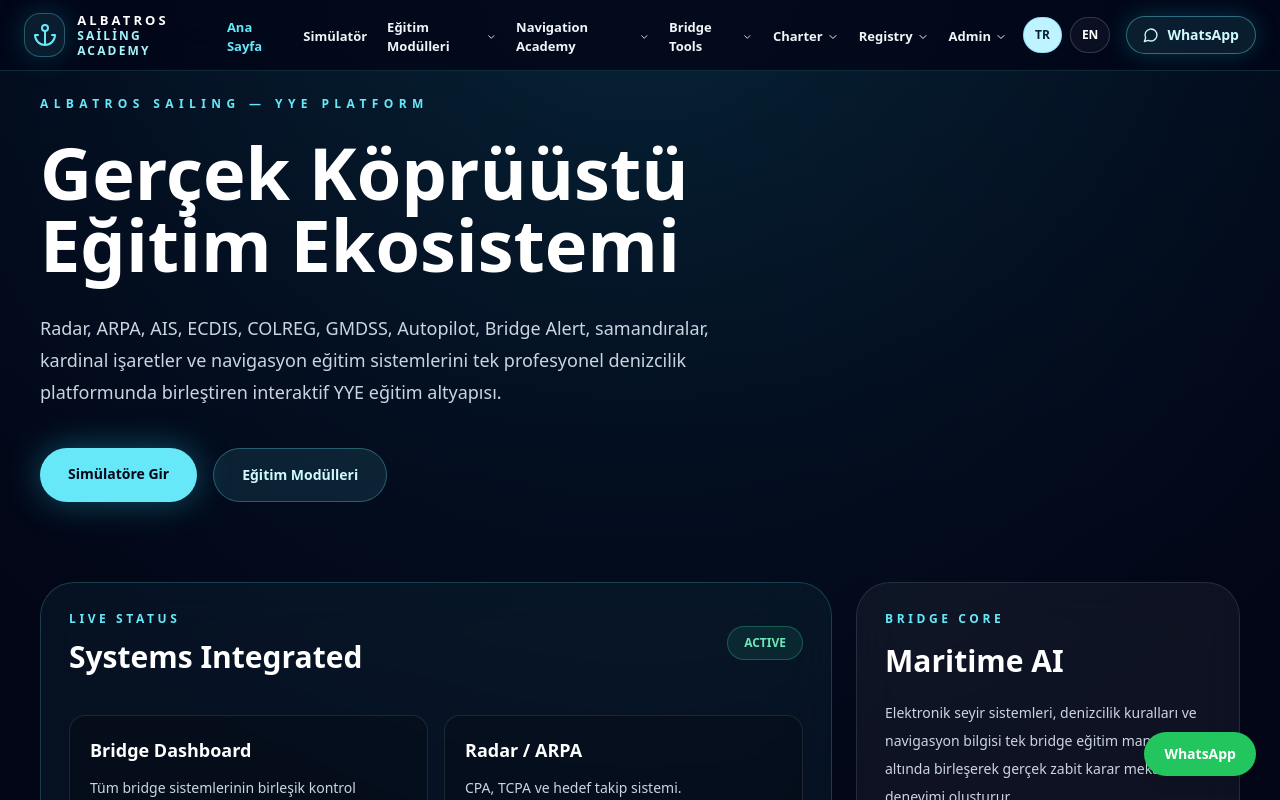
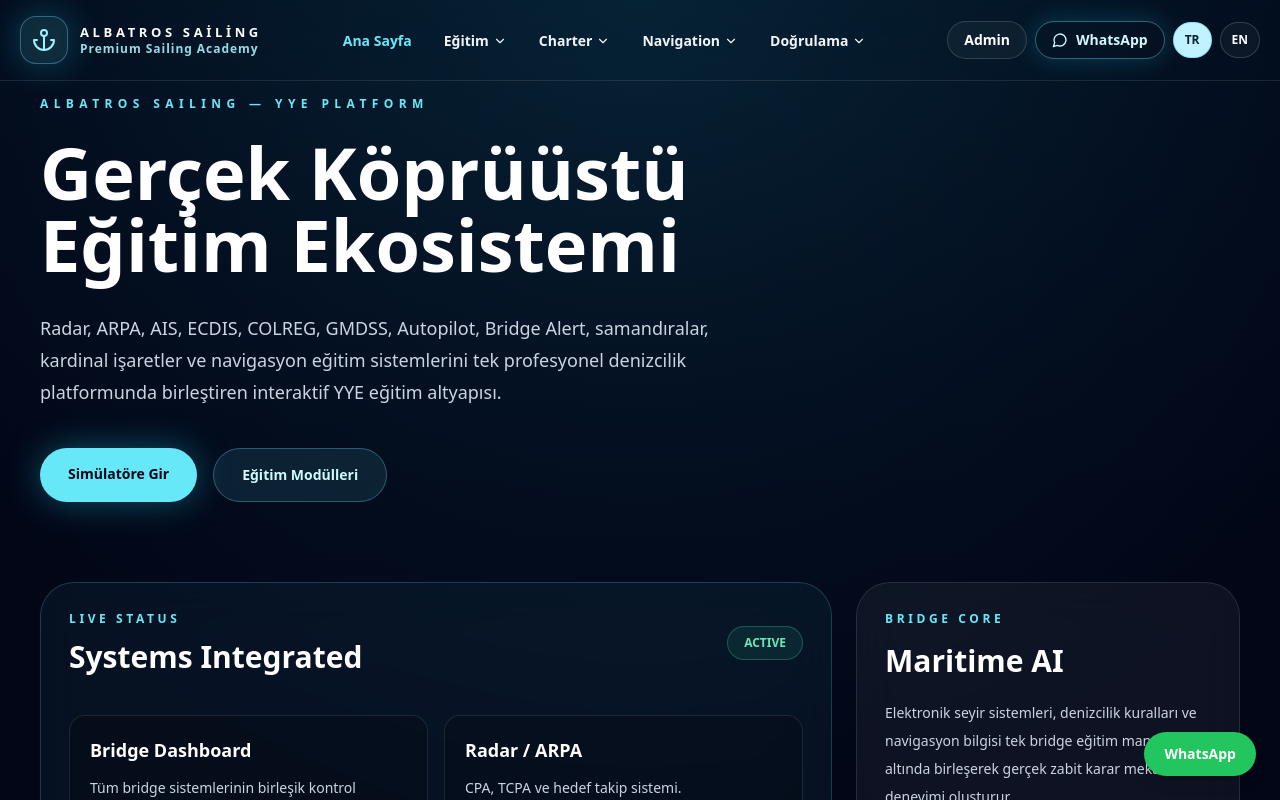
Before and after one commit to erdincpulat-del/albatros-ultimate, a Next.js app: page / in a window 1280 px wide. Shown: the top 800 px of the page. Built offline with nearby package versions, Linux system fonts and the light colour scheme.

Commit message:
Refine premium header navigation

```diff
--- a/components/layout/SiteHeader.tsx
+++ b/components/layout/SiteHeader.tsx
@@ -14,14 +14,12 @@
 type MenuItem = {
   label: string;
   href: string;
-  desc?: string;
-  external?: boolean;
 };
 
 type NavGroup = {
   key: string;
   label: string;
-  href?: string;
+  href: string;
   items?: MenuItem[];
 };
 
@@ -33,7 +31,7 @@
   const [mobileOpen, setMobileOpen] = useState(false);
 
   useEffect(() => {
-    const onScroll = () => setScrolled(window.scrollY > 40);
+    const onScroll = () => setScrolled(window.scrollY > 36);
     onScroll();
     window.addEventListener("scroll", onScroll);
     return () => window.removeEventListener("scroll", onScroll);
@@ -44,63 +42,26 @@
     setMobileOpen(false);
   }, [pathname]);
 
-  const navGroups = useMemo<NavGroup[]>(() => {
-    const tr = locale === "tr";
+  const tr = locale === "tr";
 
-    return [
+  const navGroups = useMemo<NavGroup[]>(
+    () => [
       {
         key: "home",
         label: tr ? "Ana Sayfa" : "Home",
         href: "/",
       },
       {
-        key: "simulator",
-        label: tr ? "Simülatör" : "Simulator",
-        href: "/simulator",
-      },
-      {
         key: "education",
-        label: tr ? "Eğitim Modülleri" : "Education",
+        label: tr ? "Eğitim" : "Education",
         href: "/guide",
         items: [
-          { label: "Training Flow", href: "/guide" },
+          { label: tr ? "Eğitim Modülleri" : "Training Modules", href: "/guide" },
           { label: "COLREG", href: "/guide/colreg" },
           { label: "Buoyage", href: "/guide/buoyage" },
-          { label: "Cardinals", href: "/guide/cardinals" },
-          { label: "Night Lights", href: "/guide/night-lights" },
-          { label: "Sound Signals", href: "/guide/sound-signals" },
-          { label: "Weather", href: "/guide/weather" },
-          { label: "Seamanship / Anchoring", href: "/guide/seamanship/anchoring" },
-        ],
-      },
-      {
-        key: "navigation",
-        label: "Navigation Academy",
-        href: "/guide/navigation",
-        items: [
-          { label: "Navigation Flow", href: "/guide/navigation" },
-          { label: "Chart Plotter", href: "/guide/navigation/chart-plotter" },
-          { label: "Chart Symbols", href: "/guide/navigation/chart-symbols" },
-          { label: "DR / EP / Fix", href: "/guide/navigation/dr-ep-fix" },
-          { label: "Formulas", href: "/guide/navigation/formulas" },
-          { label: "Passage Planning", href: "/guide/navigation/passage-planning" },
-          { label: "Radar", href: "/guide/navigation/radar" },
-          { label: "Tidal Stream", href: "/guide/navigation/tidal-stream" },
-          { label: "Wind & Current", href: "/guide/navigation/wind-current" },
-        ],
-      },
-      {
-        key: "bridge",
-        label: "Bridge Tools",
-        href: "/guide/bridge-dashboard",
-        items: [
-          { label: "Bridge Dashboard", href: "/guide/bridge-dashboard" },
-          { label: "AIS Engine", href: "/guide/ais-engine" },
-          { label: "Autopilot", href: "/guide/autopilot" },
-          { label: "Bridge Alerts", href: "/guide/bridge-alerts" },
-          { label: "ECDIS", href: "/guide/ecdis" },
-          { label: "GMDSS", href: "/guide/gmdss" },
-          { label: "COLREG Engine", href: "/guide/colreg-engine" },
+          { label: tr ? "Gece Fenerleri" : "Night Lights", href: "/guide/night-lights" },
+          { label: tr ? "Meteoroloji" : "Weather", href: "/guide/weather" },
+          { label: tr ? "Demirleme" : "Anchoring", href: "/guide/seamanship/anchoring" },
         ],
       },
       {
@@ -110,81 +71,84 @@
         items: [
           { label: tr ? "Charter Ana Sayfa" : "Charter Home", href: "/charter" },
           { label: tr ? "Rezervasyon" : "Reservation", href: "/reserve/charter" },
-          { label: tr ? "Charter Admin" : "Charter Admin", href: "/admin/charter/new" },
         ],
       },
       {
-        key: "registry",
-        label: "Registry",
-        href: "/registry",
+        key: "navigation",
+        label: "Navigation",
+        href: "/guide/navigation",
         items: [
-          { label: "Registry", href: "/registry" },
-          { label: "Verify", href: "/verify" },
-          { label: "Certificate Cards", href: "/admin/cards" },
+          { label: "Navigation Academy", href: "/guide/navigation" },
+          { label: "Chart Plotter", href: "/guide/navigation/chart-plotter" },
+          { label: "DR / EP / Fix", href: "/guide/navigation/dr-ep-fix" },
+          { label: "Passage Planning", href: "/guide/navigation/passage-planning" },
+          { label: "Radar", href: "/guide/navigation/radar" },
+          { label: "Bridge Tools", href: "/guide/navigation/formulas" },
         ],
       },
       {
-        key: "admin",
-        label: "Admin",
-        href: "/admin",
+        key: "verify",
+        label: tr ? "Doğrulama" : "Verify",
+        href: "/verify",
         items: [
-          { label: "Admin Center", href: "/admin" },
-          { label: "Certificates", href: "/admin/certificates" },
-          { label: "Create Certificate", href: "/admin/certificates/new" },
-          { label: "Cards", href: "/admin/cards" },
-          { label: "Logs", href: "/admin/logs" },
-          { label: "Inquiries", href: "/admin/inquiries" },
+          { label: tr ? "Sertifika Doğrula" : "Verify Certificate", href: "/verify" },
+          { label: "Registry", href: "/registry" },
+          { label: tr ? "Kart Sistemi" : "Card System", href: "/card" },
         ],
       },
-    ];
-  }, [locale]);
+    ],
+    [tr]
+  );
 
   return (
     <>
       <header
-        className={`fixed left-0 top-0 z-[1000] w-full border-b border-cyan-300/15 backdrop-blur-xl transition-all ${
-          scrolled ? "bg-[#020617]/95" : "bg-[#020617]/80"
+        className={`fixed left-0 top-0 z-[1000] w-full border-b backdrop-blur-2xl transition-all duration-300 ${
+          scrolled
+            ? "border-cyan-300/15 bg-[#020617]/95 shadow-[0_20px_70px_rgba(0,0,0,0.35)]"
+            : "border-white/10 bg-[#020617]/78"
         }`}
       >
-        <div className="mx-auto flex max-w-[1380px] items-center justify-between gap-4 px-4 py-3 md:px-6">
+        <div className="mx-auto flex max-w-[1320px] items-center justify-between gap-5 px-5 py-4">
           <Link href="/" className="group flex items-center gap-3 no-underline">
-            <div className="flex h-11 w-11 items-center justify-center rounded-2xl border border-cyan-300/30 bg-cyan-300/10 shadow-[0_0_30px_rgba(34,211,238,0.22)]">
-              <Anchor className="h-6 w-6 text-cyan-300" />
+            <div className="relative flex h-12 w-12 items-center justify-center rounded-2xl border border-cyan-300/35 bg-cyan-300/10 shadow-[0_0_34px_rgba(34,211,238,0.22)]">
+              <Anchor className="h-6 w-6 text-cyan-200" />
+              <div className="absolute inset-0 rounded-2xl bg-cyan-300/10 blur-xl" />
             </div>
 
             <div className="leading-tight">
-              <div className="text-[13px] font-black uppercase tracking-[0.24em] text-white">
-                Albatros
+              <div className="text-[13px] font-black uppercase tracking-[0.28em] text-white">
+                Albatros Sailing
               </div>
-              <div className="text-[12px] font-black uppercase tracking-[0.18em] text-cyan-200">
-                Sailing Academy
+              <div className="text-[12px] font-semibold tracking-[0.08em] text-cyan-200/90">
+                Premium Sailing Academy
               </div>
             </div>
           </Link>
 
-          <nav className="hidden items-center gap-5 xl:flex">
+          <nav className="hidden items-center gap-8 xl:flex">
             {navGroups.map((group) => {
               const active = isActive(pathname, group);
 
               return (
                 <div
                   key={group.key}
-                  className="relative pb-4 -mb-4"
+                  className="relative -mb-4 pb-4"
                   onMouseEnter={() => setOpenMenu(group.key)}
                   onMouseLeave={() => setOpenMenu(null)}
                 >
                   <Link
-                    href={group.href || "#"}
-                    className={`inline-flex items-center gap-1 text-[13px] font-black no-underline transition ${
+                    href={group.href}
+                    className={`inline-flex items-center gap-1 text-sm font-black no-underline transition ${
                       active ? "text-cyan-300" : "text-slate-100 hover:text-cyan-200"
                     }`}
                   >
                     {group.label}
-                    {group.items?.length ? <ChevronDown className="h-3 w-3" /> : null}
+                    {group.items?.length ? <ChevronDown className="h-3.5 w-3.5" /> : null}
                   </Link>
 
                   {group.items?.length && openMenu === group.key ? (
-                    <div className="absolute left-0 top-full w-[310px] rounded-3xl border border-white/10 bg-slate-950/95 p-3 shadow-[0_30px_80px_rgba(0,0,0,0.55)] backdrop-blur-xl">
+                    <div className="absolute left-1/2 top-full w-[300px] -translate-x-1/2 rounded-[1.5rem] border border-white/10 bg-slate-950/95 p-3 shadow-[0_30px_80px_rgba(0,0,0,0.55)] backdrop-blur-xl">
                       {group.items.map((item) => (
                         <Link
                           key={item.href + item.label}
@@ -202,26 +166,33 @@
           </nav>
 
           <div className="hidden items-center gap-2 xl:flex">
+            <Link
+              href="/admin"
+              className="rounded-full border border-white/15 bg-white/[0.04] px-4 py-2 text-sm font-black text-white no-underline transition hover:border-cyan-300/40 hover:bg-cyan-300/10 hover:text-cyan-100"
+            >
+              Admin
+            </Link>
+
+            <a
+              href={waLink(
+                tr
+                  ? "Merhaba, Albatros Sailing hakkında bilgi almak istiyorum."
+                  : "Hello, I would like information about Albatros Sailing."
+              )}
+              target="_blank"
+              rel="noreferrer"
+              className="inline-flex items-center gap-2 rounded-full border border-cyan-300/40 bg-cyan-300/12 px-4 py-2 text-sm font-black text-cyan-100 no-underline shadow-[0_0_26px_rgba(34,211,238,0.22)] transition hover:bg-cyan-300/20"
+            >
+              <MessageCircle className="h-4 w-4" />
+              WhatsApp
+            </a>
+
             <button type="button" onClick={() => setLocale("tr")} style={langBtn(locale === "tr")}>
               TR
             </button>
             <button type="button" onClick={() => setLocale("en")} style={langBtn(locale === "en")}>
               EN
             </button>
-
-            <a
-              href={waLink(
-                locale === "tr"
-                  ? "Merhaba, Albatros Sailing hakkında bilgi almak istiyorum."
-                  : "Hello, I would like information about Albatros Sailing."
-              )}
-              target="_blank"
-              rel="noreferrer"
-              className="ml-2 inline-flex items-center gap-2 rounded-full border border-cyan-300/40 bg-cyan-300/10 px-4 py-2 text-sm font-black text-cyan-100 no-underline shadow-[0_0_24px_rgba(34,211,238,0.22)] transition hover:bg-cyan-300/20"
-            >
-              <MessageCircle className="h-4 w-4" />
-              WhatsApp
-            </a>
           </div>
 
           <button
@@ -235,12 +206,12 @@
       </header>
 
       {mobileOpen ? (
-        <div className="fixed inset-0 z-[999] overflow-y-auto bg-slate-950/95 px-4 pb-8 pt-24 backdrop-blur-xl xl:hidden">
+        <div className="fixed inset-0 z-[999] overflow-y-auto bg-slate-950/96 px-4 pb-8 pt-24 backdrop-blur-xl xl:hidden">
           <div className="mx-auto grid max-w-xl gap-3 rounded-3xl border border-cyan-300/15 bg-white/[0.03] p-4">
             {navGroups.map((group) => (
               <div key={group.key} className="rounded-2xl border border-white/10 bg-white/[0.03] p-2">
                 <Link
-                  href={group.href || "#"}
+                  href={group.href}
                   className="block rounded-xl px-3 py-3 text-base font-black text-cyan-100 no-underline"
                 >
                   {group.label}
@@ -262,7 +233,24 @@
               </div>
             ))}
 
-            <div className="mt-2 grid grid-cols-2 gap-2">
+            <Link
+              href="/admin"
+              className="rounded-2xl border border-white/15 bg-white/[0.04] px-4 py-4 text-center text-sm font-black text-white no-underline"
+            >
+              Admin
+            </Link>
+
+            <a
+              href={waLink("Merhaba, Albatros Sailing hakkında bilgi almak istiyorum.")}
+              target="_blank"
+              rel="noreferrer"
+              className="inline-flex items-center justify-center gap-2 rounded-2xl border border-cyan-300/40 bg-cyan-300/10 px-4 py-4 text-sm font-black text-cyan-100 no-underline"
+            >
+              <MessageCircle className="h-4 w-4" />
+              WhatsApp
+            </a>
+
+            <div className="grid grid-cols-2 gap-2">
               <button type="button" onClick={() => setLocale("tr")} style={langBtn(locale === "tr")}>
                 TR
               </button>
@@ -270,16 +258,6 @@
                 EN
               </button>
             </div>
-
-            <a
-              href={waLink("Merhaba, Albatros Sailing hakkında bilgi almak istiyorum.")}
-              target="_blank"
-              rel="noreferrer"
-              className="mt-2 inline-flex items-center justify-center gap-2 rounded-2xl border border-cyan-300/40 bg-cyan-300/10 px-4 py-4 text-sm font-black text-cyan-100 no-underline"
-            >
-              <MessageCircle className="h-4 w-4" />
-              WhatsApp
-            </a>
           </div>
         </div>
       ) : null}
@@ -288,7 +266,7 @@
 }
 
 function isActive(pathname: string, group: NavGroup) {
-  if (group.href && pathname === group.href) return true;
+  if (pathname === group.href) return true;
   return group.items?.some((item) => pathname === item.href || pathname.startsWith(item.href + "/"));
 }
 
@@ -297,7 +275,9 @@
     minHeight: 36,
     padding: "7px 11px",
     borderRadius: 999,
-    border: active ? "1px solid rgba(103,211,255,0.55)" : "1px solid rgba(255,255,255,0.16)",
+    border: active
+      ? "1px solid rgba(103,211,255,0.55)"
+      : "1px solid rgba(255,255,255,0.16)",
     background: active ? "#bff3ff" : "rgba(255,255,255,0.04)",
     color: active ? "#082032" : "#ffffff",
     fontSize: 12,
```
